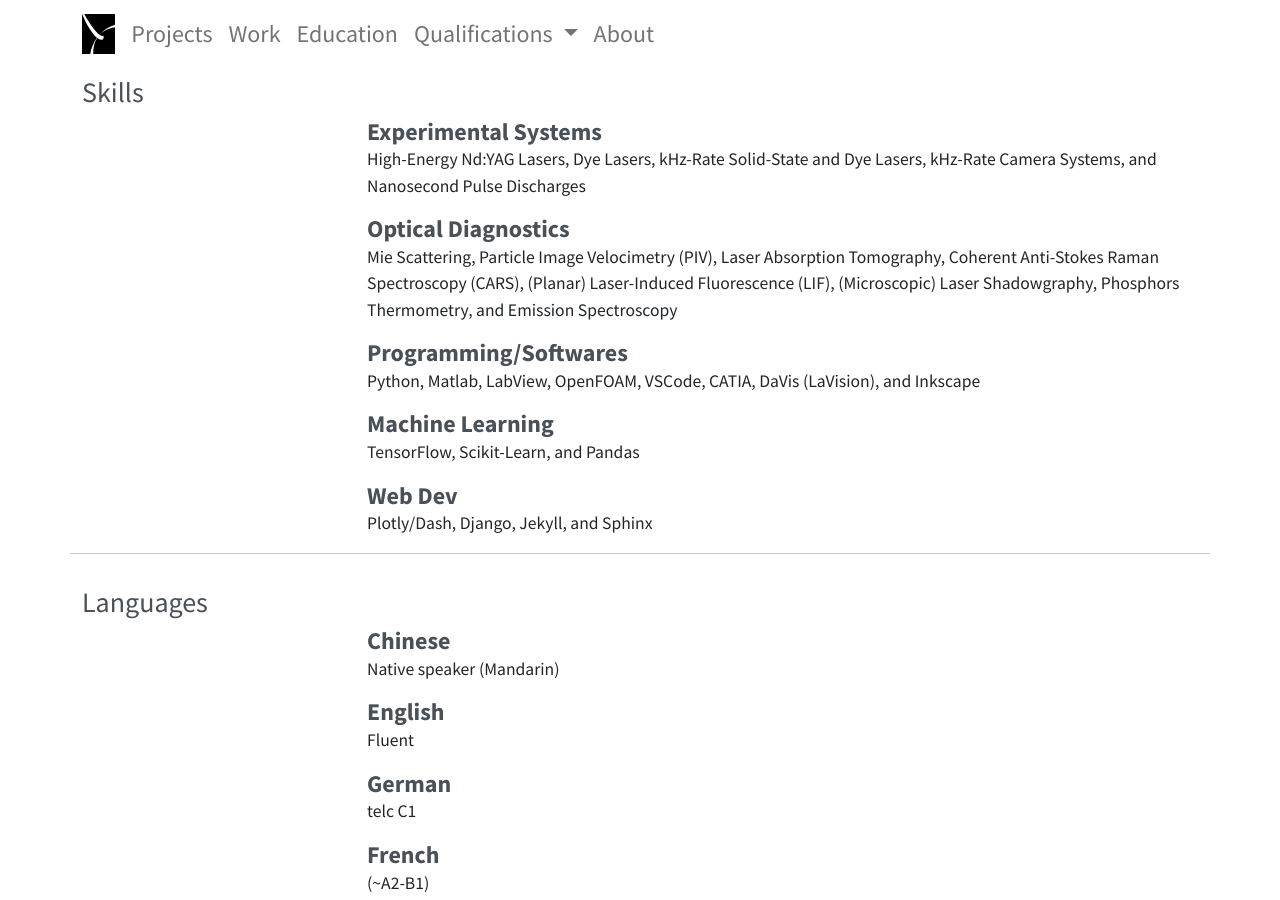
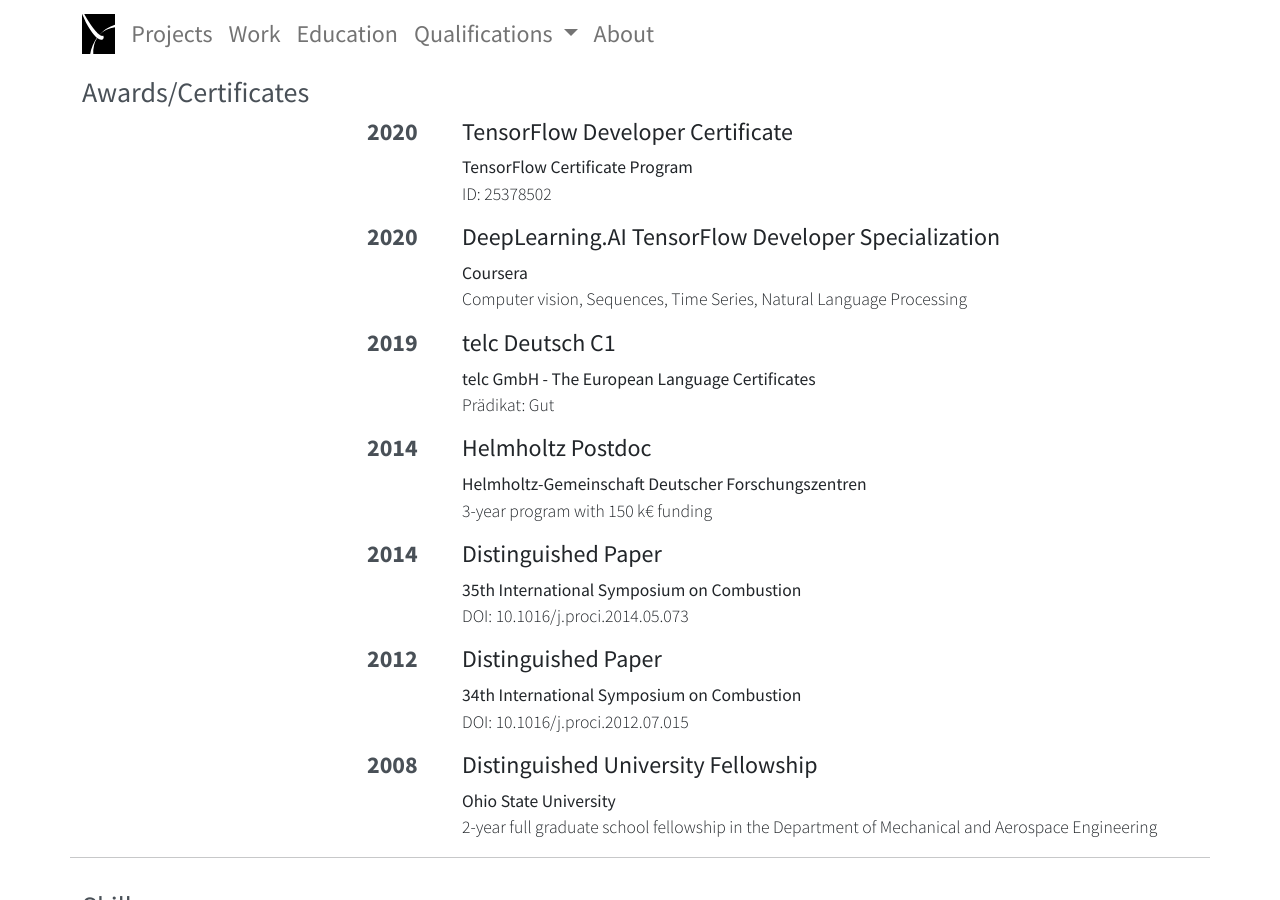
Before and after one commit to chuckedfromspace/chuckedfromspace.github.io, a Jekyll site: the page built from index.md, in a window 1280 px wide and 900 px high. Built offline with Jekyll 4.4.1, drawn with Linux system fonts in a browser that asks for light colours.

Commit message:
Implement awards

```diff
--- a/_data/cv.json
+++ b/_data/cv.json
@@ -96,7 +96,7 @@
       "title": "DeepLearning.AI TensorFlow Developer Specialization",
       "date": "2020",
       "awarder": "Coursera",
-      "summary": "Computer vision, sequences, time series, natural language processing"
+      "summary": "Computer vision, Sequences, Time Series, Natural Language Processing"
     },
     {
       "title": "telc Deutsch C1",
--- /dev/null
+++ b/_includes/awards.html
@@ -0,0 +1,15 @@
+<div id="awards" class="row mb-3">
+  <div><h3 class="category">Awards/Certificates</h3></div>
+  <div class="w-100 d-block"></div>
+  {% for p in cv.awards %}
+    <div class="col-1 offset-md-3">
+        <h4 class="sub-category">{{ p.date }}</h4>
+    </div>
+    <div class="col-12 col-md-8">
+        <h4>{{ p.title }}</h4>
+        <div>{{ p.awarder }}</div>
+        <div class="fw-light">{{ p.summary | markdownify }}</div>
+    </div>
+  {% endfor %}
+  <hr>
+</div>
--- a/_includes/navigation.html
+++ b/_includes/navigation.html
@@ -22,8 +22,8 @@
             Qualifications
           </a>
           <ul class="dropdown-menu" aria-labelledby="navbarDropdown">
-            <li><a class="dropdown-item" href="#">Awards/Certificates</a></li>
-            <li><a class="dropdown-item" href="#">Skills</a></li>
+            <li><a class="dropdown-item" href="#awards">Awards/Certificates</a></li>
+            <li><a class="dropdown-item" href="#skills">Skills</a></li>
             <li><a class="dropdown-item" href="#languages">Languages</a></li>
             <li><a class="dropdown-item" href="#publications">Selected Publications</a></li>
           </ul>
--- a/_layouts/default.html
+++ b/_layouts/default.html
@@ -4,6 +4,7 @@
   <body>
     <div class="container">
       {% assign cv = site.data.cv %}
+      {% include awards.html %}
       {% include skills.html %}
       {% include languages.html %}
       {% include publications.html %}
```
